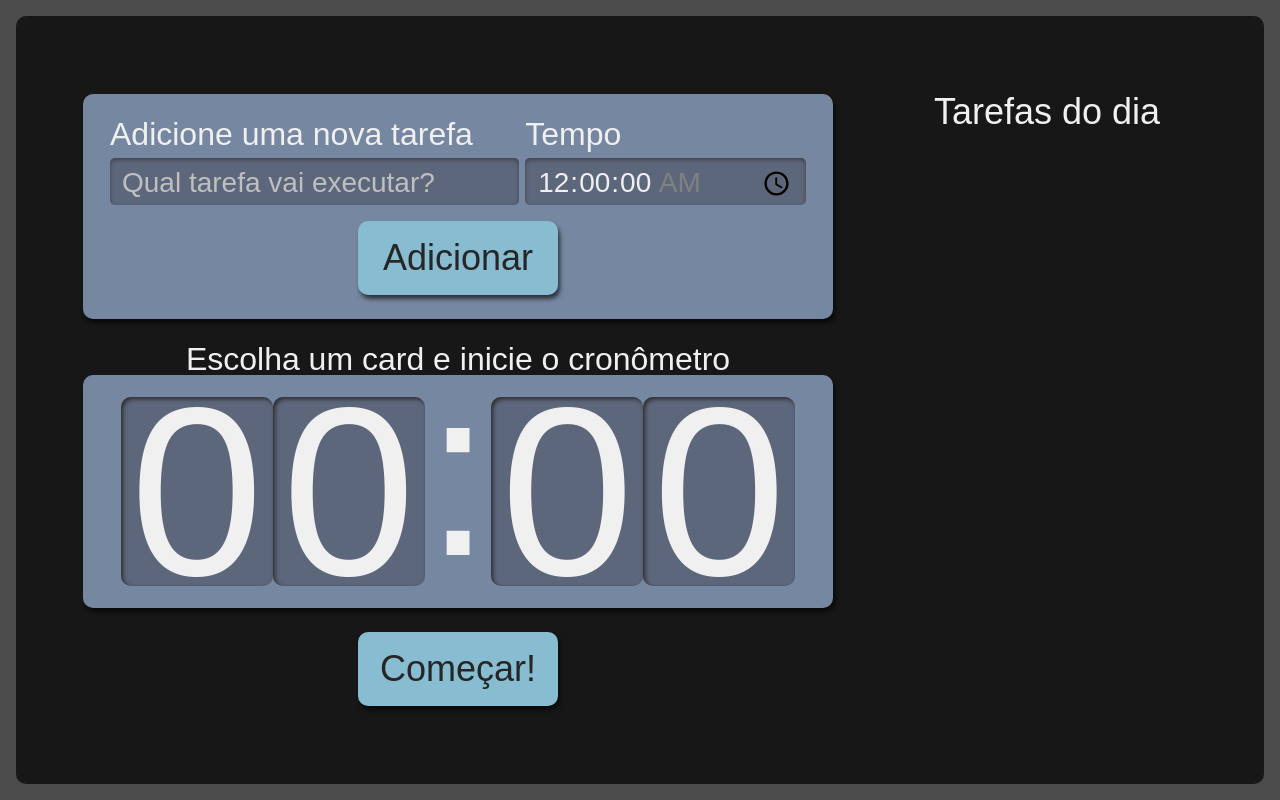
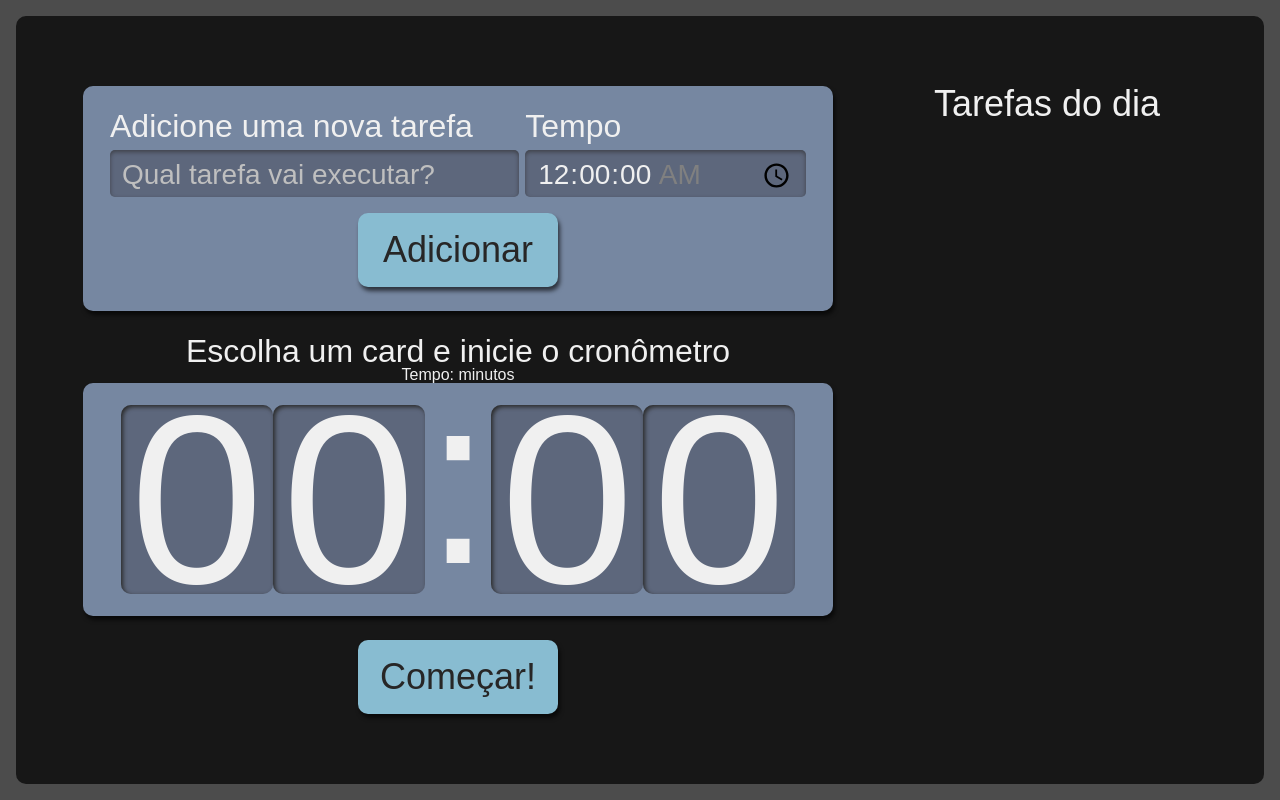
Before and after one commit to JennyLamego2022/task-time-control, a React (Vite) app: page / in a window 1280 px wide. Built offline with nearby package versions, Linux system fonts and the light colour scheme.

Commit message:
feat: cria~]ao de componente para formatacao do cronometro

```diff
--- a/src/components/Stopwatch/stopwatch.tsx
+++ b/src/components/Stopwatch/stopwatch.tsx
@@ -1,15 +1,27 @@
-import timeForSecond from "../../common/utils/date";
+import { useEffect, useState } from "react";
+import { ITask } from "../../types/task";
 import Button from "../Button/button";
 import Clock from "./Clock/clock";
 import style from './stopwatch.module.scss'
+import timeForSecond from "../../common/utils/time";
 
+interface Props {
+    selected: ITask | undefined
+}
 
+export default function Stopwatch({ selected }: Props) {
+    const [time, setTime] = useState<number>();
 
-export default function Stopwatch() {
-    console.log('conversao: ', timeForSecond('01:01:01'))
+    useEffect(() => {
+        if(selected?.time){
+            setTime(timeForSecond(selected.time))
+        }
+    }, [selected])
+
     return(
         <div className={style.cronometro}>
             <p className={style.titulo}>Escolha um card e inicie o cronômetro</p>
+            Tempo:{time} minutos
             <div className={style.relogioWrapper}>
                 <Clock/>
             </div>
--- a/src/pages/App.tsx
+++ b/src/pages/App.tsx
@@ -20,7 +20,7 @@ function App() {
 // }
 ])
 
-const [select, setSelected] = useState<ITask>();
+const [selected, setSelected] = useState<ITask>();
 
 function selectedTask(selectedTask: ITask){
   setSelected(selectedTask);
@@ -38,7 +38,7 @@ function selectedTask(selectedTask: ITask){
         task={task}
         selectedTask={selectedTask}
         />
-        <Stopwatch  />
+        <Stopwatch selected={selected} />
       </div>
     </>
   );
```
Also changed, not shown: src/common/utils/time.ts (renamed from src/common/utils/date.ts).
